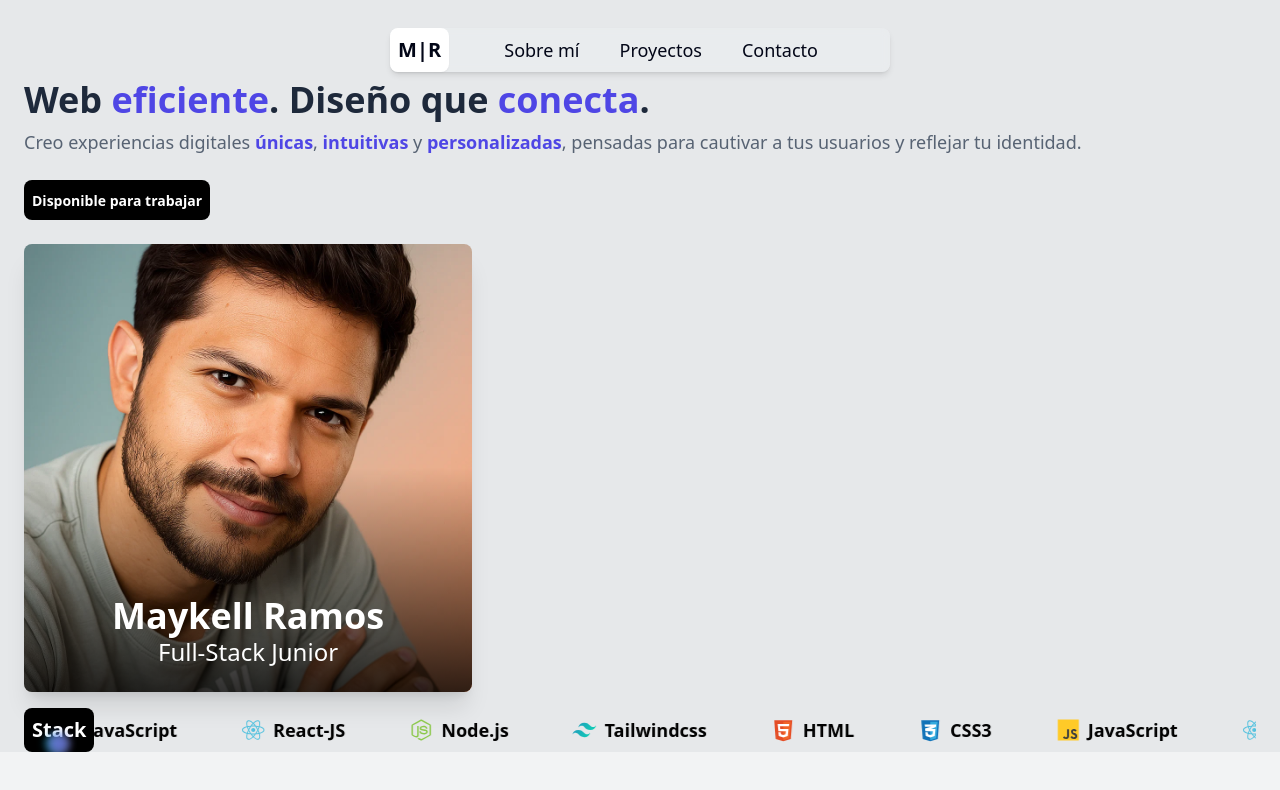
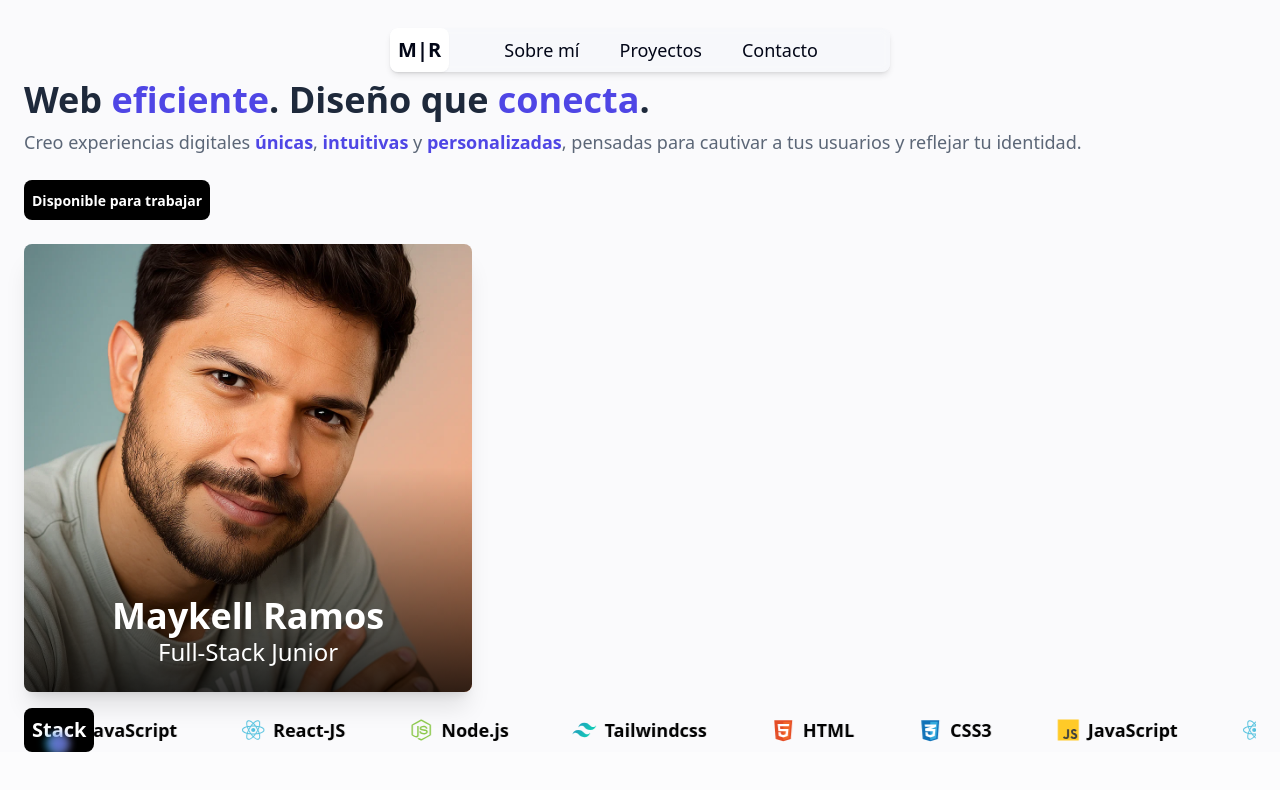
Before and after one commit to MaykelldaCostaRamos/Portafolio, a React (Vite) app: page / in a window 1280 px wide. Shown: the top 790 px of the page. Built offline with nearby package versions, Linux system fonts and the light colour scheme.

Commit message:
bg changeded

```diff
--- a/src/index.css
+++ b/src/index.css
@@ -4,7 +4,7 @@
 
 
 html, body {
-  @apply bg-slate-900/5;
+  @apply bg-slate-300/5;
 }
 
 /* navbar ancho */
```
